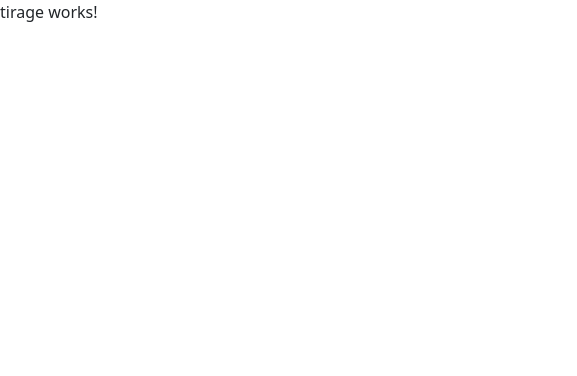
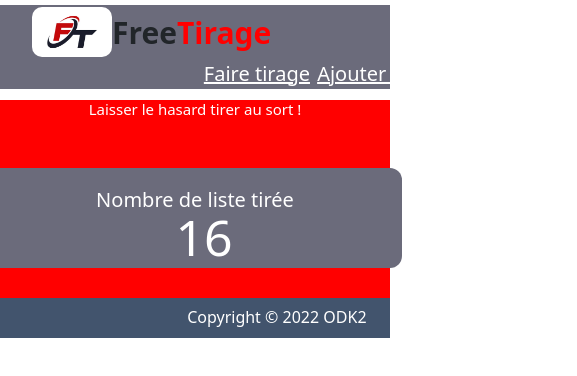
Before and after one commit to geekdjenika/MonTirage, an Angular app: page / in a window 390 px wide. Shown: the top 376 px of the page, 577 px wide, since content can reach past the window. Built offline with nearby package versions, Linux system fonts and the light colour scheme.

Commit message:
Implémentation de l'interface de tirage

```diff
--- a/src/app/tirage/tirage.component.html
+++ b/src/app/tirage/tirage.component.html
@@ -1 +1,175 @@
-<p>tirage works!</p>
+<!DOCTYPE html>
+<html lang="en">
+<head>
+    <meta charset="UTF-8">
+    <meta http-equiv="X-UA-Compatible" content="IE=edge">
+    <meta name="viewport" content="width=device-width, initial-scale=1.0">
+    <title>Document</title>
+</head>
+<body>
+    <ul>
+        <li><img src="../../assets/Logo.jpg" alt="logo"> <b>Free<span style="color:red">Tirage</span></b></li>
+        <li id="accueil"><a href="#">Accueil</a></li>
+        <li id="tirage"><a href="#">Faire tirage</a></li>
+        <li id="ajouterListe"><a href="#">Ajouter liste</a></li>
+    </ul>
+    <section>
+        <nav>
+            <style>
+                nav{
+                    position: relative;
+                }
+                ul{
+                    position: relative;
+                    top: 5px;
+                    background-color: #6B6B7B;
+                    font-size: 20px;
+                }
+                b{
+                    position: relative;
+                    top: 5px;
+                    font-size: 30px;
+                }
+                img{
+                    position: relative;
+                    height: 50px;
+                    width: 80px;
+                    border-radius: 10px;
+                    top: -2px;
+                }
+               nav h1{
+                    position: relative;
+                    text-align: center;
+                    color: white;
+                }
+                ul li{
+                    display: inline-block;
+                }
+                #accueil,#tirage,#ajouterListe{
+                   position: relative;
+                   left: 30%;
+                   font-size: 20px;
+                   color: white;
+                }
+                #accueil{
+                    position: relative;
+                    left: 46%;
+                }
+                #tirage{
+                    position: relative;
+                    left: 48%;
+                }
+                #ajouterListe{
+                    position: relative;
+                    left: 50%;
+                }
+                .cologne{
+                    background-color: #6B6B7B;
+                    height: 170px;
+                    border-radius: 12px;
+                }
+                .cologne h1{
+                    position: relative;
+                    top: 20px;
+                    font-size: 20px;
+                    color:white;
+                }
+                section{
+                    background-color: #A5A6F6;
+                    width: 100%;
+
+                }
+                .row{
+                    position: relative;
+                    top: 40px;
+                }
+                .nombre{
+                    color: white;
+                    font-size: 100px;
+                    position: relative;
+                    left: 20%;
+                }
+                th{
+                    background-color: #42546D;
+                }
+
+                .ta{
+                    position: relative;
+                    top: 20px;
+                    background-color:#6B6B7B ;
+                    border-radius: 12px;
+                    width: 990px;
+                }
+                h6{
+                    color: white;
+                    position: relative;
+                    top: 10px;
+                    left: 48%;
+                }
+                h5{
+                    color: white;
+                    position: relative;
+
+                    left: 35%;
+                }
+                footer{
+                    background-color: #42546D;
+                    height: 40px;
+                }
+                td,th{
+                    border:1px solid white;
+                    color: white;
+                    text-align:center;            }
+                .titre{
+                    position: relative;
+                    left: 38%;
+                    color: white;
+                    font-size: 20px;
+                }
+                a {
+                    color: white;
+                }
+                @media screen and (max-width: 820px){
+                    section{
+                        background-color: red;
+                    }
+                    .cologne{
+                        position: relative;
+                        top: 2px;
+                        height: 100px;
+                        width: 500px;
+                        border-radius: 12px;
+                    }
+                    .nombre{
+                        font-size:50px;
+                        position: relative;
+                        left: 45%;
+                    }
+                    nav h1{
+                        font-size: 15px;
+                }
+                }
+
+            </style>
+
+
+                <h1>Laisser le hasard tirer au sort !</h1>
+                <div class="row">
+                    <div class="col-2"></div>
+                    <div class="col-2 cologne" >
+                        <div>
+                            <h1>Nombre de liste tirée</h1>
+                            <span class="nombre">16</span>
+                        </div>
+                    </div>
+                </div>
+        </nav><br><br><br>
+        <footer>
+            <h2>
+                <h6 >Copyright © 2022 ODK2</h6>
+
+            </h2>
+         </footer>
+    </section>
+</body>
+</html>
```
